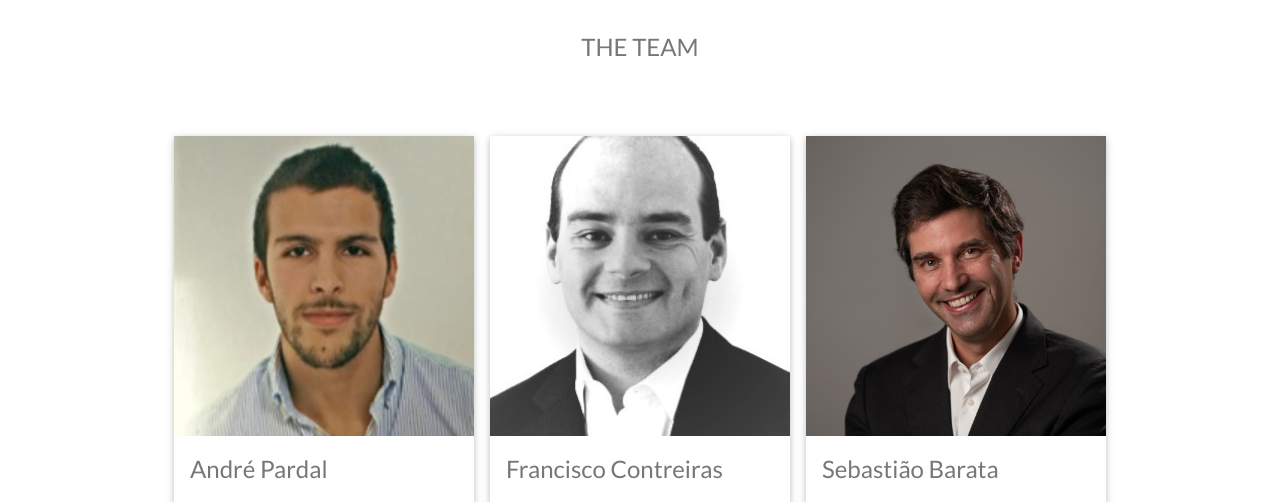
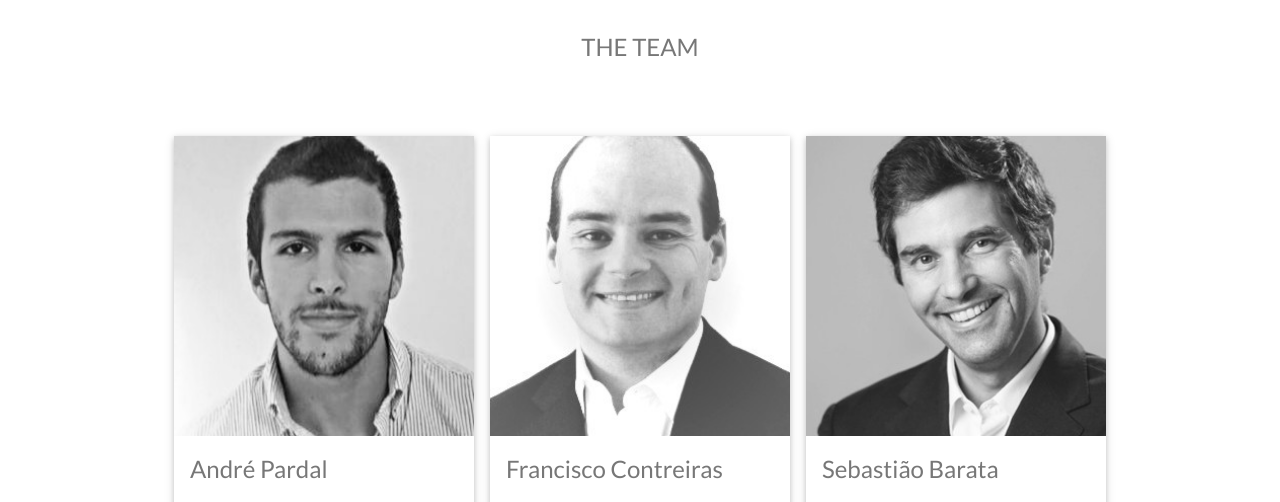
Before and after one commit to acpardal/siteassetlife, a plain HTML site: page index.html in a window 1280 px wide. Shown: the part 1040-1542 px from the top of the page. Drawn offline with Linux system fonts and the light colour scheme.

Commit message:
Fotos black & white

```diff
--- a/index.html
+++ b/index.html
@@ -96,7 +96,7 @@ body, html {
       <div class="w3-row-padding flex-justify-center" style="margin-top:64px">
         <div class="w3-margin-bottom  w3-padding-small">
           <div class="w3-card" style="width: 300px">
-            <img src="/imgs/apardal.jpeg" alt="André" style="width:100%">
+            <img src="/imgs/andreblackwhite.jpeg" alt="André" style="width:100%">
             <div class="w3-container">
               <h3>André Pardal</h3>
               <p class="w3-opacity">Founder</p>
@@ -106,7 +106,7 @@ body, html {
         </div>
         <div class="w3-margin-bottom  w3-padding-small">
           <div class="w3-card" style="width: 300px">
-            <img src="/imgs/francisco.jpeg" alt="Francisco" style="width:100%">
+            <img src="/imgs/franciscoblackwhite.jpeg" alt="Francisco" style="width:100%">
             <div class="w3-container">
               <h3>Francisco Contreiras</h3>
               <p class="w3-opacity">Founder</p>
@@ -116,7 +116,7 @@ body, html {
         </div>
         <div class=" w3-margin-bottom  w3-padding-small">
           <div class="w3-card" style="width: 300px">
-            <img src="/imgs/sebastiao.jpeg" alt="Sebastião" style="width:100%">
+            <img src="/imgs/sebastiaoblackwhite.jpeg" alt="Sebastião" style="width:100%">
             <div class="w3-container">
               <h3>Sebastião Barata</h3>
               <p class="w3-opacity">Founder</p>
```
Also changed, not shown: imgs/andreblackwhite.jpeg (added), imgs/franciscoblackwhite.jpeg (added), imgs/sebastiaoblackwhite.jpeg (added).
